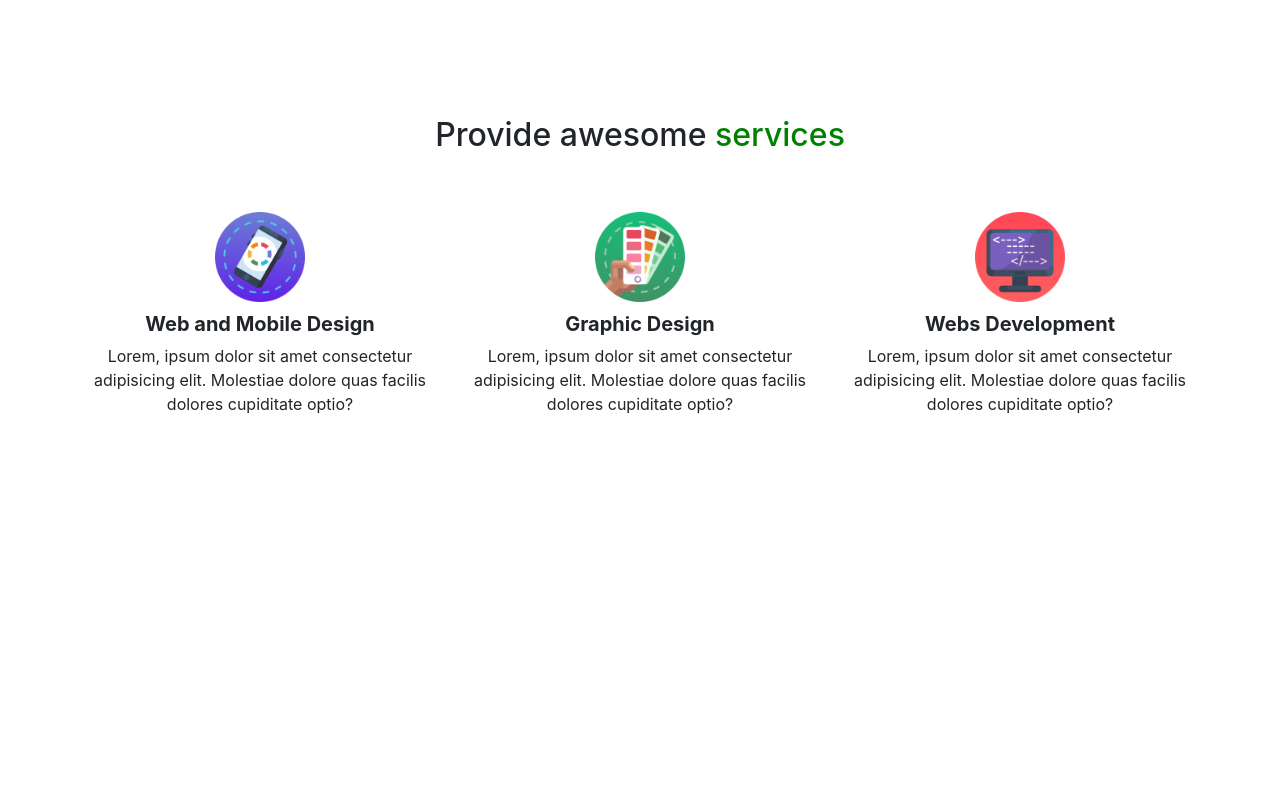
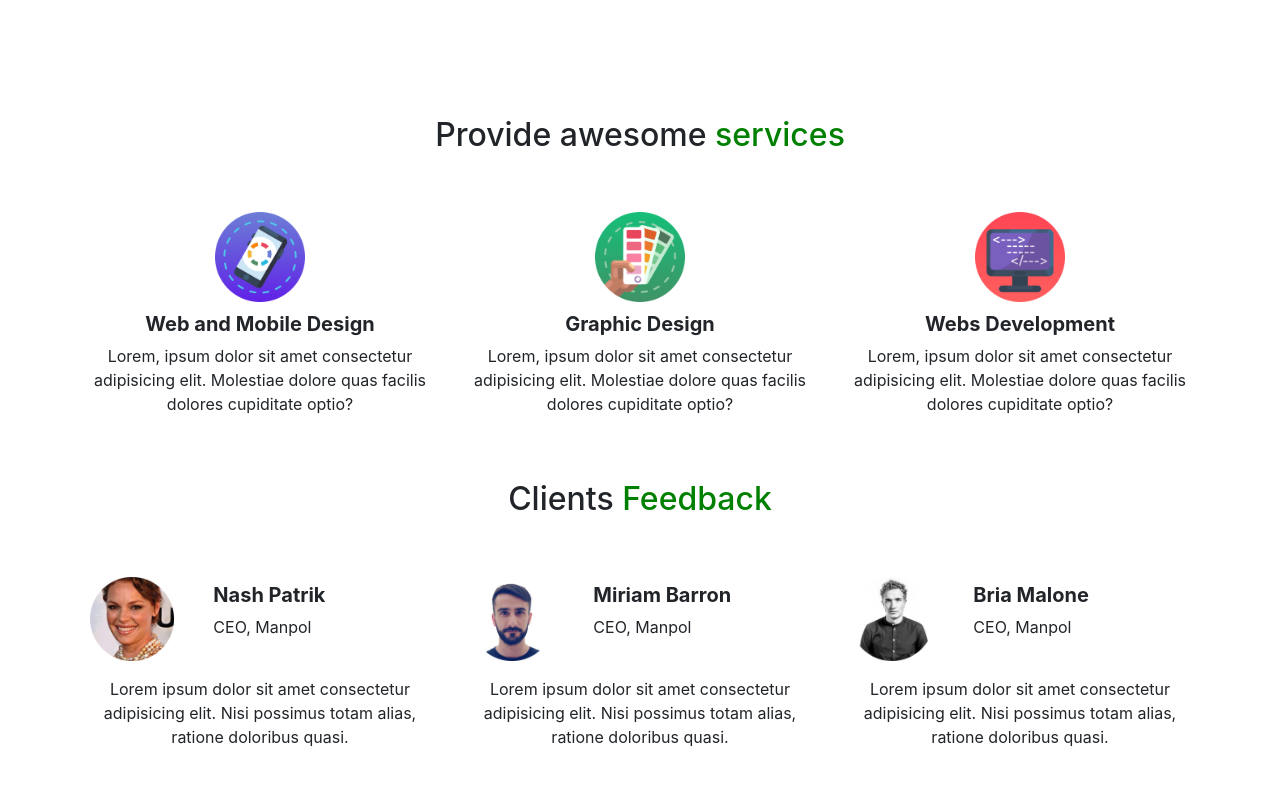
Before and after one commit to BK-Bagchi/creative-agency, a React (Create React App) app: page / in a window 1280 px wide. Shown: the part 846-1631 px from the top of the page. Before the commit the page ends 1326 px from the top, so only its background shows below. Built offline with nearby package versions, Linux system fonts and the light colour scheme; the HTML template or start-up script is replaced by a standard one.

Commit message:
clients feedback section added

```diff
--- /dev/null
+++ b/src/Components/Feedback/Feedback.css
@@ -0,0 +1,12 @@
+.feedback .customer-img{
+    width:90%;
+}
+.feedback .customer{
+    transition: 0.5s;
+    padding: 10px 20px;
+}
+.feedback .customer:hover{
+    box-shadow: 3px 3px 15px lightgrey;
+    transform: scale(1.05);
+    border-radius: 7px;
+}
--- /dev/null
+++ b/src/Components/Feedback/Feedback.js
@@ -0,0 +1,55 @@
+import React from 'react'
+import './Feedback.css'
+import Customer1 from '../../Resources/images/customer-1.png'
+import Customer2 from '../../Resources/images/customer-2.png'
+import Customer3 from '../../Resources/images/customer-3.png'
+
+const Feedback = () => {
+    return (
+        <section className="feedback my-5">
+            <h2 className="text-center mb-5">Clients <span className="span-color">Feedback</span></h2>
+            <div className="container">
+                <div className="row">
+                    <div className="col-md-4 customer">
+                        <div className="row d-flex align-items-center">
+                            <div className="col-4">
+                                <img className="customer-img" src={Customer1} alt="Customer" />
+                            </div>
+                            <div className="col-8">
+                                <h5 className="font-weight-bold">Nash Patrik</h5>
+                                <p>CEO, Manpol</p>
+                            </div>
+                        </div>
+                        <p className="my-3 text-center">Lorem ipsum dolor sit amet consectetur adipisicing elit. Nisi possimus totam alias, ratione doloribus quasi.</p>
+                    </div>
+                    <div className="col-md-4 customer">
+                        <div className="row d-flex align-items-center">
+                            <div className="col-4">
+                                <img className="customer-img" src={Customer2} alt="Customer" />
+                            </div>
+                            <div className="col-8">
+                                <h5 className="font-weight-bold">Miriam Barron</h5>
+                                <p>CEO, Manpol</p>
+                            </div>
+                        </div>
+                        <p className="my-3 text-center">Lorem ipsum dolor sit amet consectetur adipisicing elit. Nisi possimus totam alias, ratione doloribus quasi.</p>
+                    </div>
+                    <div className="col-md-4 customer">
+                        <div className="row d-flex align-items-center">
+                            <div className="col-4">
+                                <img className="customer-img" src={Customer3} alt="Customer" />
+                            </div>
+                            <div className="col-8">
+                                <h5 className="font-weight-bold">Bria Malone</h5>
+                                <p>CEO, Manpol</p>
+                            </div>
+                        </div>
+                        <p className="my-3 text-center">Lorem ipsum dolor sit amet consectetur adipisicing elit. Nisi possimus totam alias, ratione doloribus quasi.</p>
+                    </div>
+                </div>
+            </div>
+        </section>
+    );
+};
+
+export default Feedback;
--- a/src/Components/Main/Main.js
+++ b/src/Components/Main/Main.js
@@ -1,5 +1,6 @@
 import React from 'react';
 import ClientCompany from '../ClientCompany/ClientCompany';
+import Feedback from '../Feedback/Feedback';
 import Header from '../Header/Header';
 import Services from '../Services/Services';
 
@@ -9,6 +10,7 @@ const Main = () => {
             <Header />
             <ClientCompany />
             <Services />
+            <Feedback />
         </>
     );
 };
--- a/src/Components/Services/Services.css
+++ b/src/Components/Services/Services.css
@@ -1,4 +1,4 @@
-.services .span-color{
+.span-color{
     color: green;
 }
 .services .service{
```
